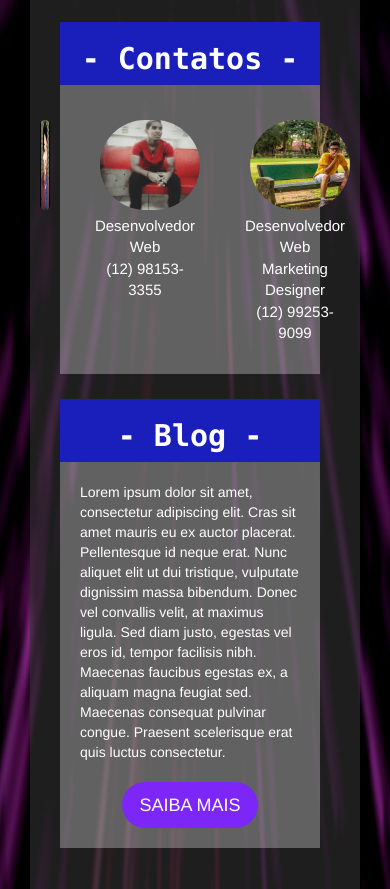
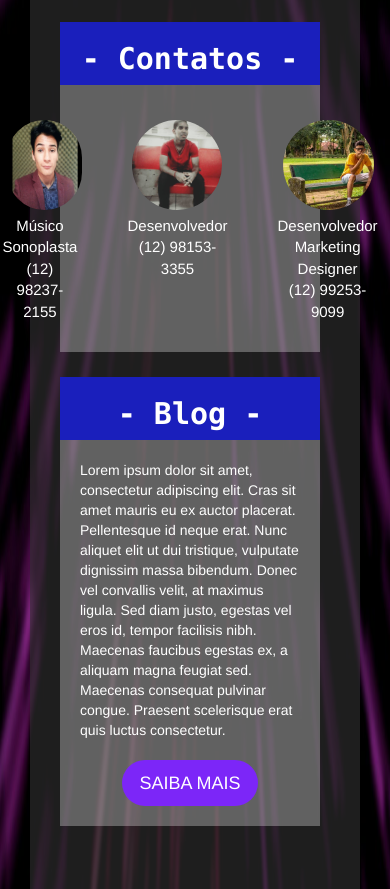
Before and after one commit to PGabriel-MB/HummingBird, a plain HTML site: page index.html in a window 390 px wide. Shown: the part 1426-2315 px from the top of the page. Drawn offline with nearby package versions, Linux system fonts and the light colour scheme.

Commit message:
bug dos contatos finalizado

```diff
--- a/css/portifolio.css
+++ b/css/portifolio.css
@@ -12,7 +12,7 @@ body{
 .boxSite{
     border-radius: 10px;
     background: rgba(250, 250, 250,0.3);
-    padding: 3px;
+    padding: 15px;
     align-content: center;
     justify-content: center;
     align-self: center;
--- a/css/style.css
+++ b/css/style.css
@@ -140,13 +140,14 @@ p{
     height: 90px;
     border-radius: 90px;
     margin: 5px;
+    vertical-align: middle;
 }
 
 .profile{
     margin: 10px;
     color: white;
     font-size: 15px;
-    align-items: center;
+    text-align: center;
 }
 
 @media screen and (max-width: 980px){
@@ -158,4 +159,8 @@ p{
         float: none;
         width: 100%;
     }
+
+    .img-profile{
+        width: auto;
+    }
 }
--- a/index.html
+++ b/index.html
@@ -115,19 +115,22 @@
                             <div class="col-sm-2 profile">
                                 <img class="img-responsive img-profile" src="./img/joao.jpg" alt="">
                                 <div style="text-align:center">
+                                    Músico<br>
+                                    Sonoplasta<br>
+                                    (12) 98237-2155
                                 </div>
                             </div>
                             <div class="col-sm-2 profile">
                                 <img class="img-responsive img-profile" src="./img/pablo.jpg" alt="">
                                 <div style="text-align:center">
-                                    Desenvolvedor Web <br>
+                                    Desenvolvedor<br>
                                     (12) 98153-3355
                                 </div>
                             </div>
                             <div class="col-sm-2 profile">
                                 <img class="img-responsive img-profile" src="./img/matheus.jpeg" alt="">
                                 <div style="text-align:center">
-                                    Desenvolvedor Web<br>
+                                    Desenvolvedor<br>
                                     Marketing<br>
                                     Designer<br>
                                     (12) 99253-9099
```
Also changed, not shown: portifolio.html (+1 -1 lines).
